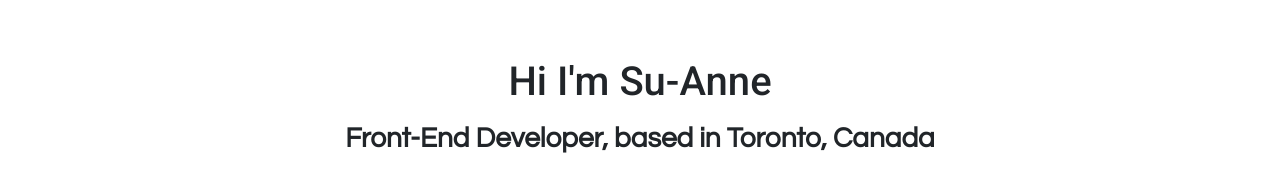
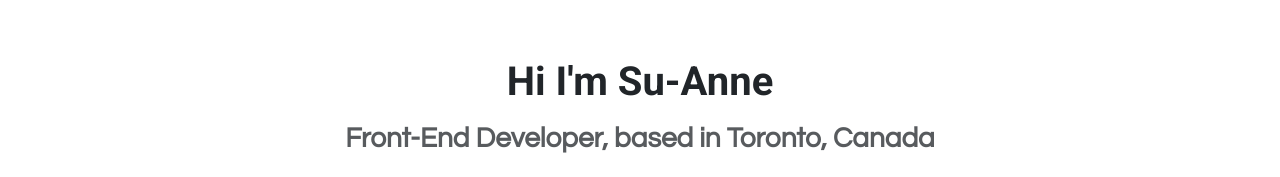
Before and after one commit to SueL28/official-coding-portfolio, a plain HTML site: page index.html in a window 1280 px wide. Shown: the part 82-259 px from the top of the page. Drawn offline with nearby package versions, Linux system fonts and the light colour scheme.

Commit message:
Opacity of text h3 index and footer changed

```diff
--- a/index.html
+++ b/index.html
@@ -77,7 +77,7 @@
     <div class="entire-body-container">
       <header>
         <h1>Hi I'm Su-Anne</h1>
-        <h3 class="mt-3">Front-End Developer, based in Toronto, Canada</h3>
+        <h3 class="mt-3 header-line">Front-End Developer, based in Toronto, Canada</h3>
 
         <a href="mailto:lieu.suanne@gmail.com" >
           <button
--- a/styles/about-me.css
+++ b/styles/about-me.css
@@ -163,6 +163,7 @@
   font-weight: 600;
   font-family: var(--primary-font);
   text-align: center;
+  opacity: 0.70;
 }
 
 @media (max-width: 567px) {
--- a/styles/index.css
+++ b/styles/index.css
@@ -17,6 +17,7 @@ h1 {
   text-align: center;
   margin-top: 50px;
   font-family: var(--h1-headings);
+  font-weight: bolder;
 
 }
 
@@ -25,10 +26,15 @@ h3 {
   text-align: center;
   font-family: var(--font-headings);
   font-weight: bolder;
+
 }
 
 a{
   text-decoration: none;
+}
+
+.header-line{
+  opacity: 0.75;
 }
 
 .nav-logo{
@@ -258,6 +264,7 @@ transition: all 150ms ease-in-out;
   font-size: 16pt;
   font-weight: 600;
   font-family: var(--primary-font);
+  opacity: 0.70;
 }
 
 @media (max-width: 567px) {
--- a/styles/projects.css
+++ b/styles/projects.css
@@ -162,6 +162,7 @@ a{
     font-weight: 600;
     font-family: var(--primary-font);
     text-align: center;
+    opacity: 0.70;
   }
 
   @media (max-width: 567px) {
```
